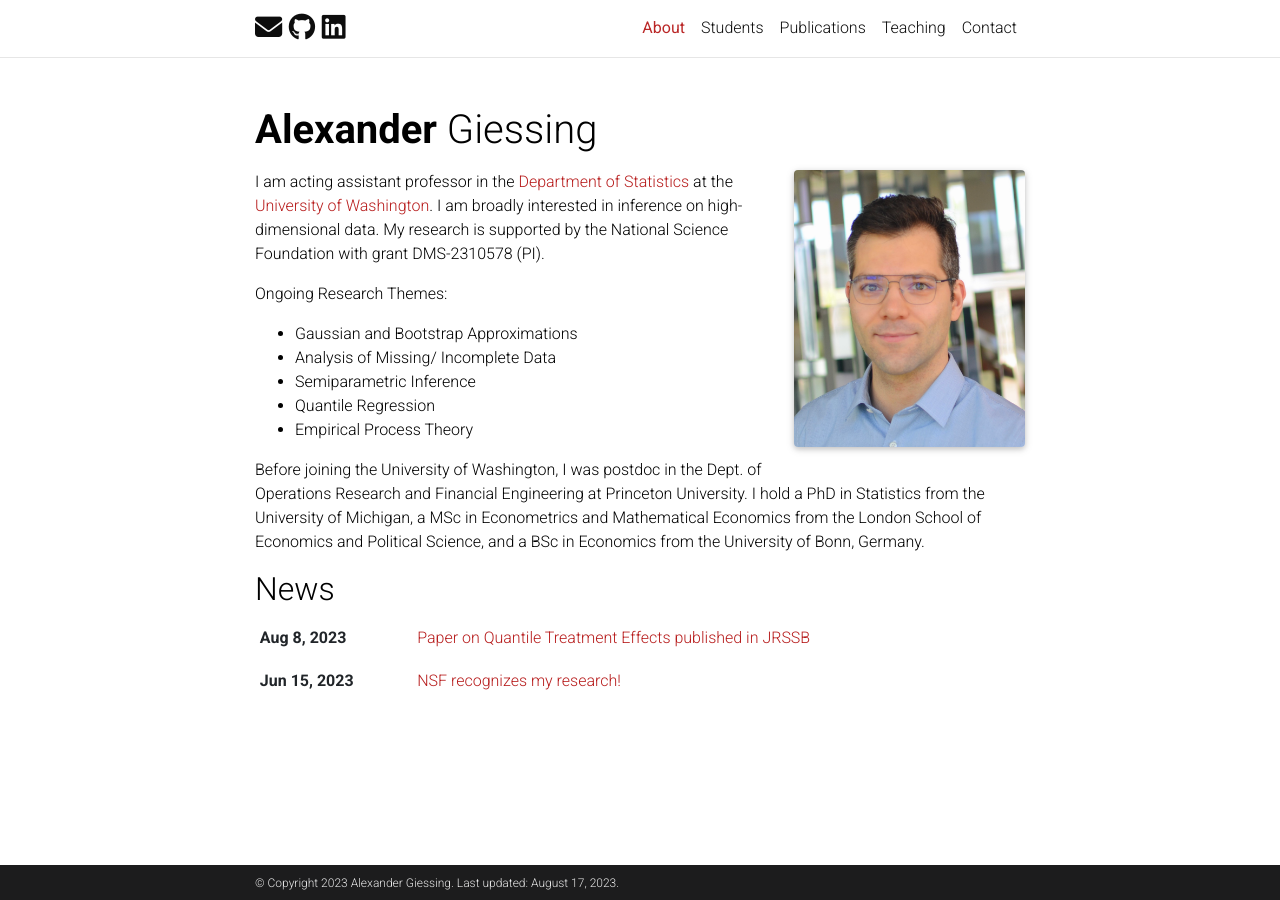
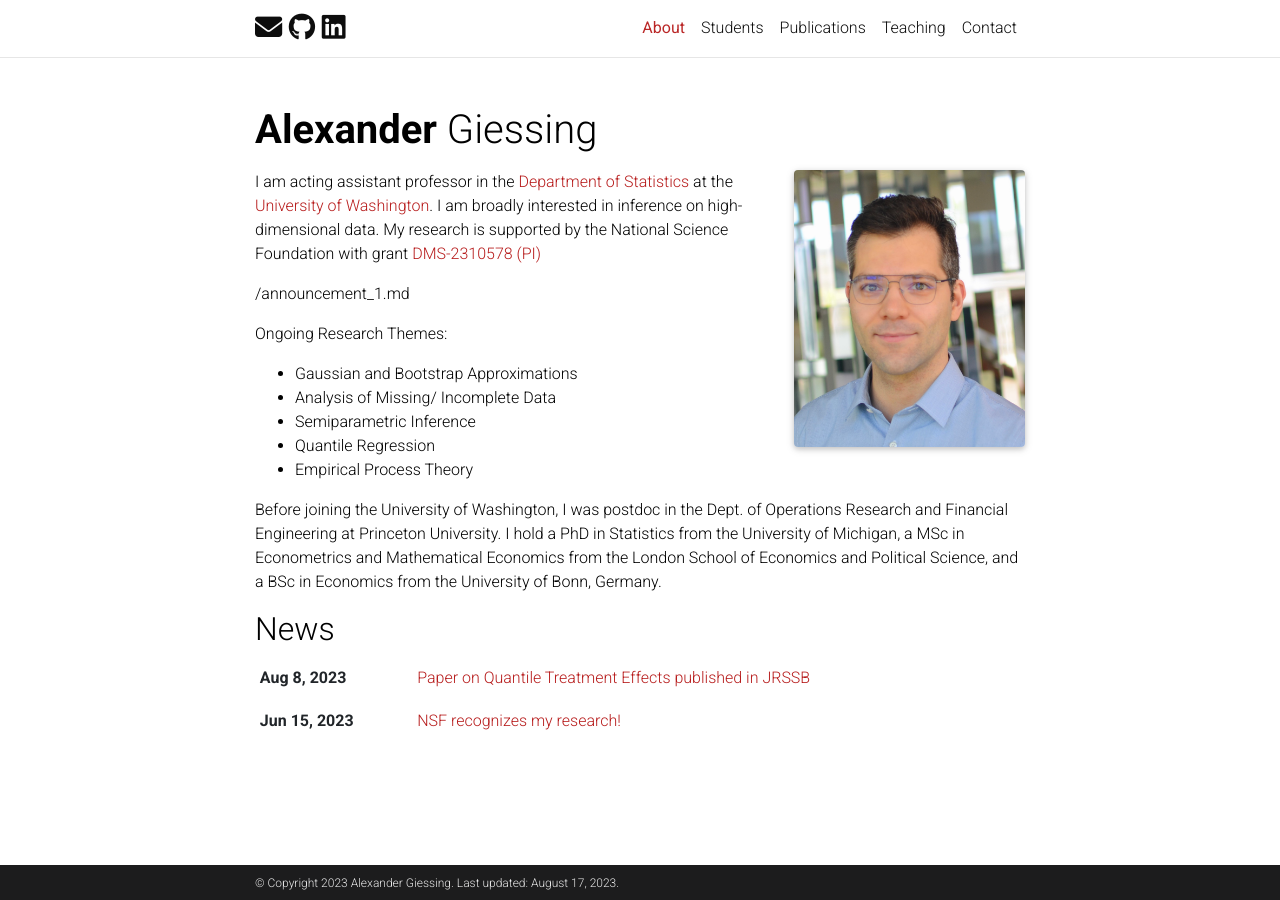
Before and after one commit to agiessing/agiessing.github.io, a Jekyll site: the page built from _pages/about.md, in a window 1280 px wide. Built offline with Jekyll 4.4.1, drawn with Linux system fonts in a browser that asks for light colours; full-size pictures stand in for the smaller copies a plugin makes; comment, search, counter and statistics services are not loaded; a style sheet for code colours, icons or effects is not loaded.

Commit message:
Update about.md

```diff
--- a/_pages/about.md
+++ b/_pages/about.md
@@ -16,7 +16,9 @@
 social: false  # includes social icons at the bottom of the page
 ---
 
-I am acting assistant professor in the [Department of Statistics](https://stat.uw.edu) at the [University of Washington](https://www.washington.edu). I am broadly interested in inference on high-dimensional data. My research is supported by the National Science Foundation with grant DMS-2310578 (PI).
+I am acting assistant professor in the [Department of Statistics](https://stat.uw.edu) at the [University of Washington](https://www.washington.edu). I am broadly interested in inference on high-dimensional data. My research is supported by the National Science Foundation with grant [DMS-2310578 (PI)](https://agiessing.github.io/news/announcement_1/)
+
+/announcement_1.md
 
 Ongoing Research Themes:
  * Gaussian and Bootstrap Approximations
```
